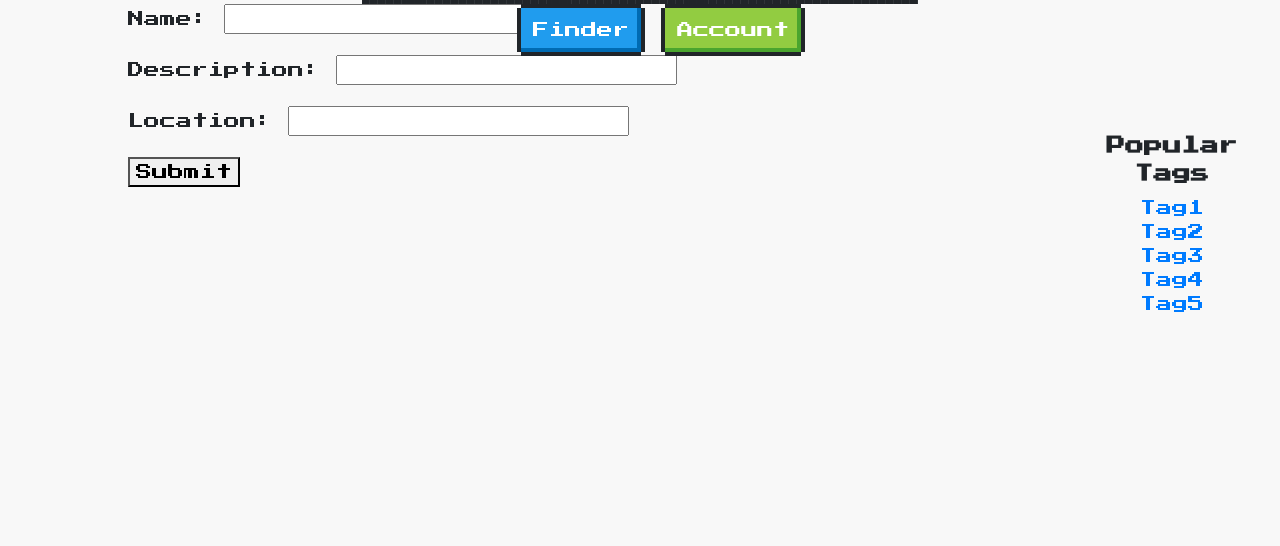
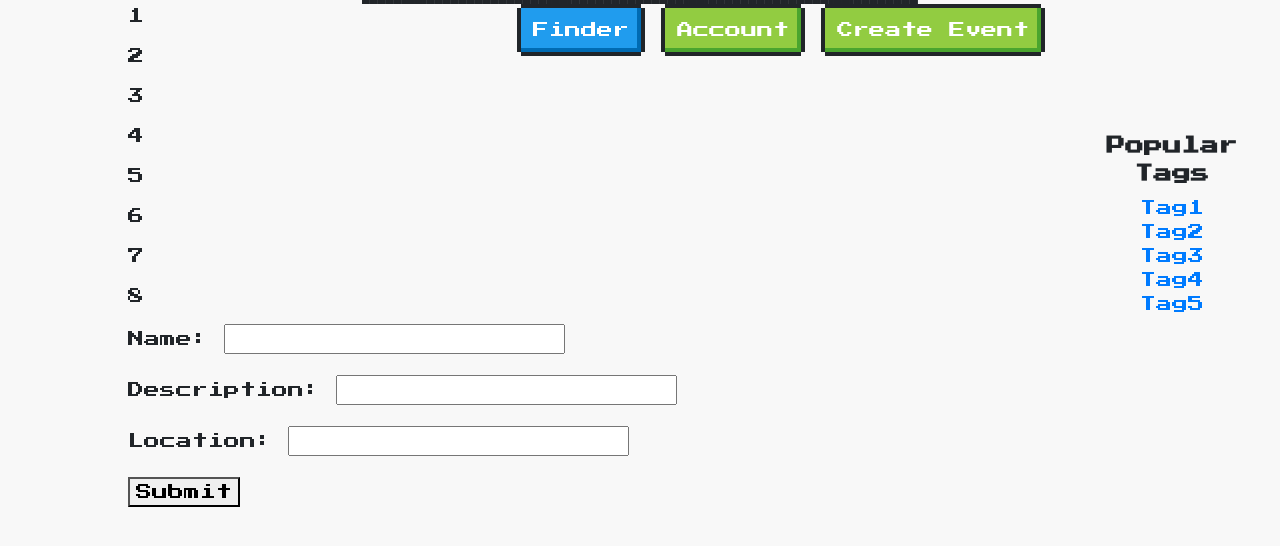
Before and after one commit to josh-palmerk/hobbyfinder, a Django app: template hobby_finder/templates/event_creation.html in a window 1280 px wide. Shown: the part 136-682 px from the top of the page. Run offline with Django 3.2, Linux system fonts and the light colour scheme; the template is opened without the code that fills it: values that come from a table or form of the project are taken from there, others are empty; tables that the repository leaves empty hold one stand-in row (values such as "Sample post").

Commit message:
added button for event cration page and ensured functionality

```diff
--- a/events/forms.py
+++ b/events/forms.py
@@ -1,3 +1,10 @@
+
+"""
+IMPORTANT: All forms should be placed under
+hobby_finder.forms  so that  hobby_finder.views
+can grab them properly :)
+"""
+
 from django import forms
 from .models import Event
 
--- a/events/urls.py
+++ b/events/urls.py
@@ -1,3 +1,11 @@
+
+"""
+IMPORTANT: All urls should be placed under
+hobby_finder.urls
+for some reason django only grabs them from there.
+beats me as to why but it's not hard to code around
+"""
+
 from django.urls import path
 
 from . import views
--- a/hobby_finder/forms.py
+++ b/hobby_finder/forms.py
@@ -1,5 +1,5 @@
 from django import forms
-from events.models import User, Profile
+from events.models import User, Profile, Event
 
 
 # class RegisterForm(forms.ModelForm):
@@ -16,3 +16,11 @@ class ProfileForm(forms.ModelForm):
     class Meta:
         model = Profile
         fields = ('bio', 'location', 'birth_date')
+
+class EventForm(forms.ModelForm):
+
+    class Meta:
+        model = Event
+        fields = "__all__"  # include all fields
+        # These are automatically filled so exclude from form
+        exclude = ['is_active', 'time_created']
--- a/hobby_finder/templates/base.html
+++ b/hobby_finder/templates/base.html
@@ -34,6 +34,7 @@
       <div class="buttons">
         <button type="button" class="nes-btn is-primary" onclick= "document.location.href='/feed'">Finder</button>
         <button type="button" class="nes-btn is-success" onclick= "document.location.href='/register'">Account</button>
+        <button type="button" class="nes-btn is-success" onclick= "document.location.href='/create_event'">Create Event</button>
       </div>
     </main>
 
--- a/hobby_finder/templates/event_creation.html
+++ b/hobby_finder/templates/event_creation.html
@@ -1,6 +1,28 @@
 {% extends 'base.html' %}
 
+
+
 {% block content %}
+
+
+
+  <p>1</p>
+  <p>2</p>
+  <p>3</p>
+  <p>4</p>
+  <p>5</p>
+  <p>6</p>
+  <p>7</p>
+  <p>8</p>
+  {%comment%}
+  these are only here to bump down the form on the page so that it becomes interactable.
+  some weird bug prevents it from being clickable unless it's further down on the page
+  probably has to do with the finder and account buttons
+
+  anyway if either of you can fix this it would be much appreciated
+  {%endcomment%}
+
+
   <form class="create_event" action="" method="POST" >
     {% csrf_token %}
     {{form.as_p}}
--- a/hobby_finder/urls.py
+++ b/hobby_finder/urls.py
@@ -1,6 +1,8 @@
 from django.contrib import admin
 from django.urls import include, path
 from . import views
+# from .views import homepage, registerPage, update_profile, eventcreation
+# from events import views
 
 urlpatterns = [
     path('admin/', admin.site.urls),
@@ -9,6 +11,8 @@ urlpatterns = [
     # path('hobby/', views.hobby),
     # path('events/', views.events),
     path('register/', views.registerPage, name='registerPage'),
-    path('profile/', views.update_profile)
+    path('profile/', views.update_profile),
+    path('create_event/', views.eventcreation),
 
+    path('', views.index, name='index'),
 ]
```
Also changed, not shown: events/views.py (+8 -0 lines), hobby_finder/views.py (+24 -1 lines).
